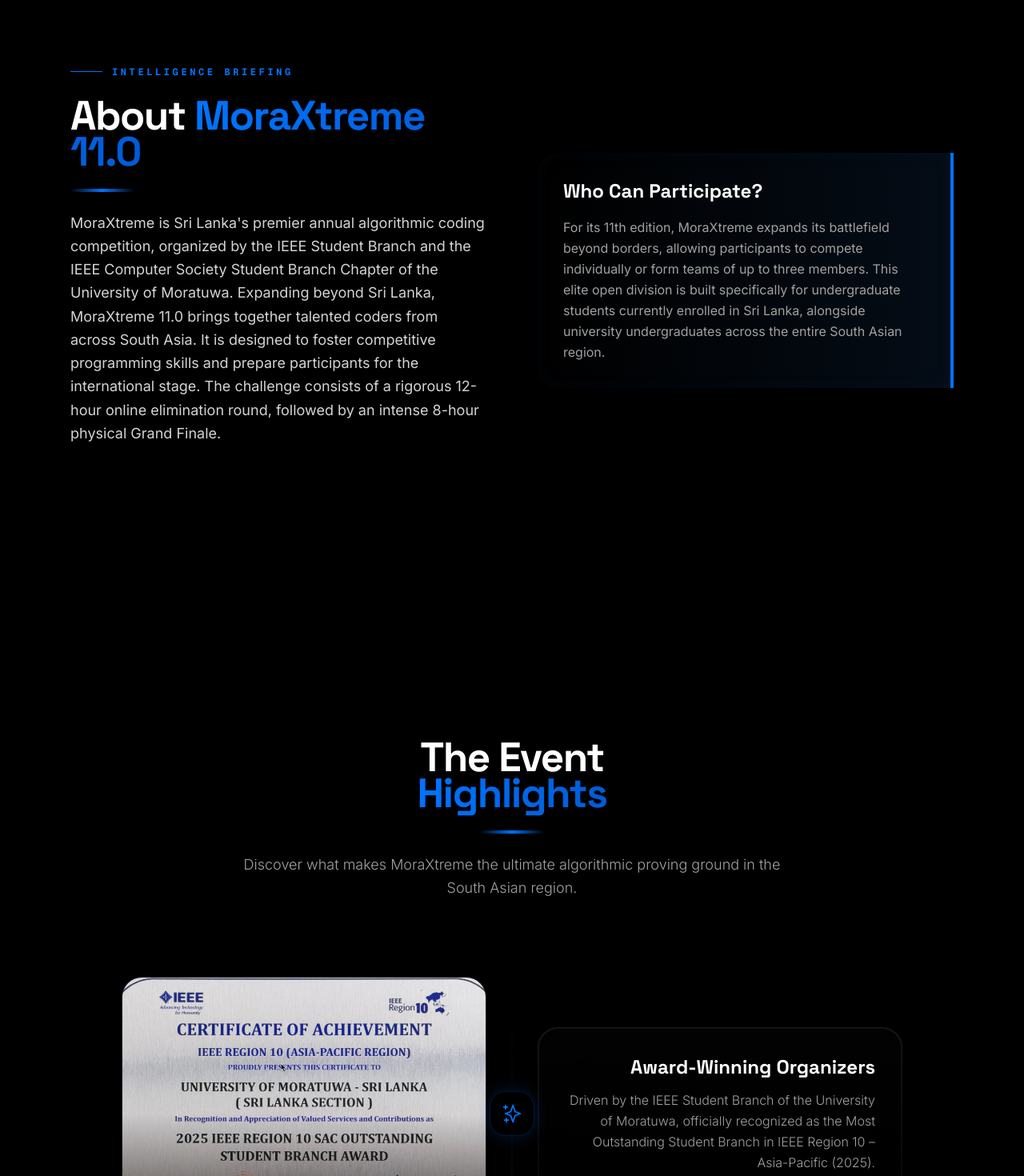
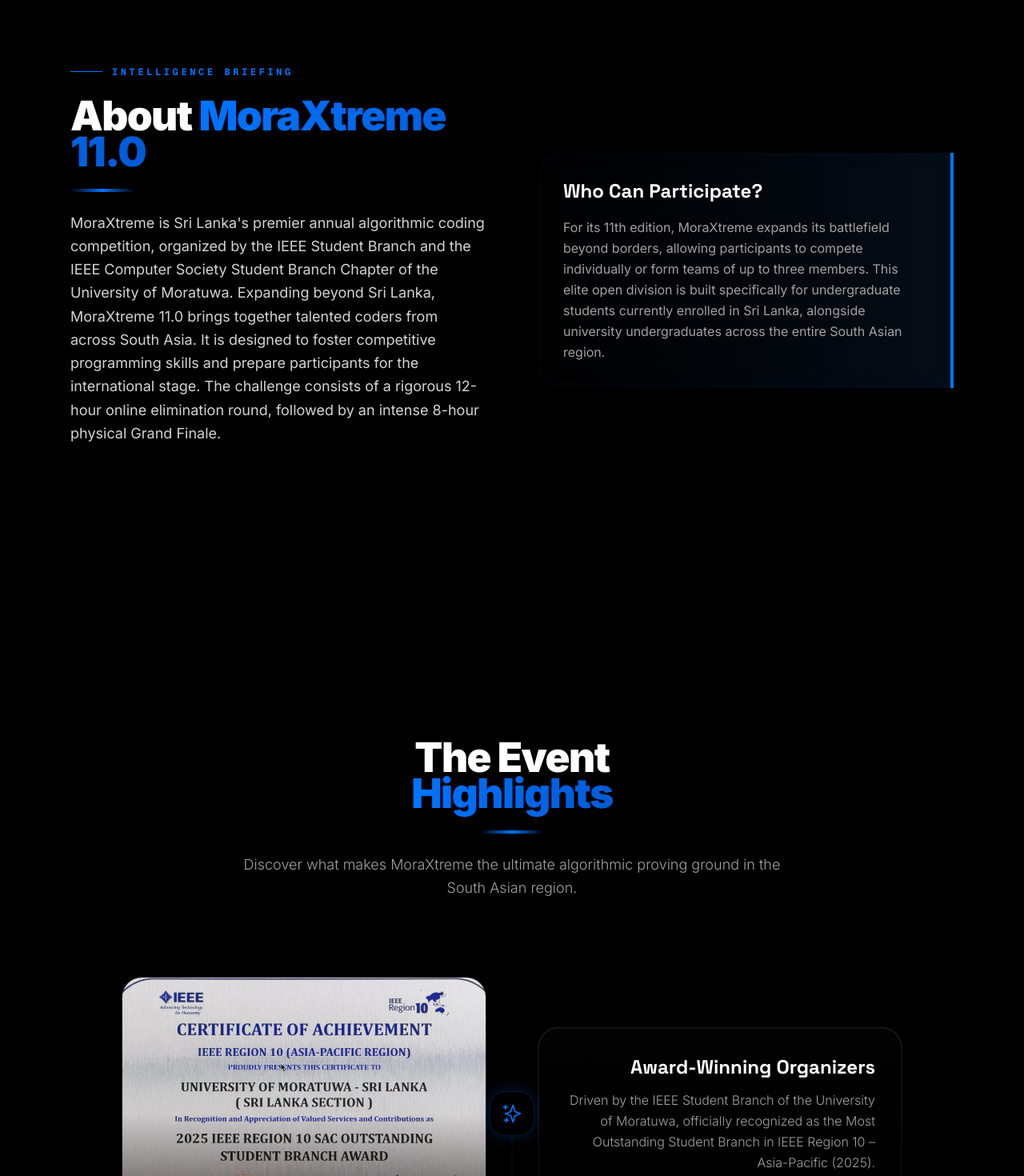
Before and after one commit to Vishwa-Srinath/moraXtreme_11.0, a Next.js app: page / in a window 1280 px wide. Shown: the part 1400-2870 px from the top of the page at 80% size. Built offline with nearby package versions, Linux system fonts and the light colour scheme.

Commit message:
Fix font mismatch

```diff
--- a/src/components/landing/AboutSection.tsx
+++ b/src/components/landing/AboutSection.tsx
@@ -14,7 +14,7 @@
                 Intelligence Briefing
               </span>
             </div>
-            <h2 className="mb-6 font-[family-name:var(--font-space)] text-[clamp(2.8rem,4vw,3.8rem)] font-black leading-[0.88] tracking-[-0.03em] text-white drop-shadow-xl">
+            <h2 className="mb-6 font-[family-name:var(--font-sans)] text-[clamp(2.8rem,4vw,3.8rem)] font-black leading-[0.88] tracking-[-0.03em] text-white drop-shadow-xl">
               About{" "}
               <span className="bg-gradient-to-r from-[#0074FF] to-[#005BD6] bg-clip-text text-transparent">
                 MoraXtreme 11.0
--- a/src/components/landing/HighlightsTimeline.tsx
+++ b/src/components/landing/HighlightsTimeline.tsx
@@ -77,7 +77,7 @@
   return (
     <div className="relative w-full max-w-6xl mx-auto py-12 z-20 overflow-hidden">
       <div className="text-left mb-12 md:text-center md:mb-24">
-        <h2 className="font-[family-name:var(--font-space)] text-[clamp(2.8rem,4vw,3.8rem)] font-black leading-[0.88] tracking-[-0.03em] text-white drop-shadow-xl">
+        <h2 className="font-[family-name:var(--font-sans)] text-[clamp(2.8rem,4vw,3.8rem)] font-black leading-[0.88] tracking-[-0.03em] text-white drop-shadow-xl">
           The Event <br className="hidden lg:block" />{" "}
           <span className="bg-gradient-to-r from-[#0074FF] to-[#005BD6] bg-clip-text text-transparent">
             Highlights
--- a/src/components/landing/LegacySection.tsx
+++ b/src/components/landing/LegacySection.tsx
@@ -8,7 +8,7 @@
         <div className="relative z-10 flex flex-col items-center p-12 md:p-24">
           {/* Heading */}
           <div className="mb-8 flex w-full flex-col items-start gap-3 text-left md:mb-16 md:items-center md:text-center">
-            <h2 className="font-[family-name:var(--font-space)] text-[clamp(2.8rem,4vw,3.8rem)] font-black leading-[0.88] tracking-[-0.03em] text-white drop-shadow-xl">
+            <h2 className="font-[family-name:var(--font-sans)] text-[clamp(2.8rem,4vw,3.8rem)] font-black leading-[0.88] tracking-[-0.03em] text-white drop-shadow-xl">
               Our{" "}
               <span className="bg-gradient-to-r from-[#0074FF] to-[#005BD6] bg-clip-text text-transparent">
                 Legacy
--- a/src/components/landing/RegisterCTASection.tsx
+++ b/src/components/landing/RegisterCTASection.tsx
@@ -18,7 +18,7 @@
           </div>
 
           <div className="mb-12 w-full text-left md:text-center">
-            <h2 className="font-[family-name:var(--font-space)] text-[clamp(2.8rem,4vw,3.8rem)] font-black leading-[0.88] tracking-[-0.03em] text-white drop-shadow-xl">
+            <h2 className="font-[family-name:var(--font-sans)] text-[clamp(2.8rem,4vw,3.8rem)] font-black leading-[0.88] tracking-[-0.03em] text-white drop-shadow-xl">
               The Gateway to <br className="md:hidden" />
               <span className="bg-gradient-to-r from-[#0074FF] to-[#005BD6] bg-clip-text text-transparent">
                 MoraXtreme 11.0
--- a/src/components/landing/WhyJoinSection.tsx
+++ b/src/components/landing/WhyJoinSection.tsx
@@ -20,7 +20,7 @@
         <div className="z-10 flex w-full max-w-6xl flex-col gap-12 px-6 sm:px-10">
           {/* Heading */}
           <div className="flex w-full flex-col items-start text-left gap-6 md:items-center md:text-center">
-            <h2 className="font-[family-name:var(--font-space)] text-[clamp(2.8rem,4vw,3.8rem)] font-black leading-[0.88] tracking-[-0.03em] text-white drop-shadow-xl">
+            <h2 className="font-[family-name:var(--font-sans)] text-[clamp(2.8rem,4vw,3.8rem)] font-black leading-[0.88] tracking-[-0.03em] text-white drop-shadow-xl">
               Why{" "}
               <span className="bg-gradient-to-r from-[#0074FF] to-[#005BD6] bg-clip-text text-transparent">
                 Participate?
--- a/src/components/timeline/Timeline.tsx
+++ b/src/components/timeline/Timeline.tsx
@@ -152,7 +152,7 @@
         <header className="relative mb-16 text-left md:mb-20 md:text-center">
           <h2
             id="timeline-heading"
-            className="font-[family-name:var(--font-space)] text-[clamp(2.8rem,4vw,3.8rem)] font-black leading-[0.88] tracking-[-0.03em] text-white drop-shadow-xl"
+            className="font-[family-name:var(--font-sans)] text-[clamp(2.8rem,4vw,3.8rem)] font-black leading-[0.88] tracking-[-0.03em] text-white drop-shadow-xl"
           >
             Event{" "}
             <span className="bg-gradient-to-r from-[#0074FF] to-[#005BD6] bg-clip-text text-transparent">
```
